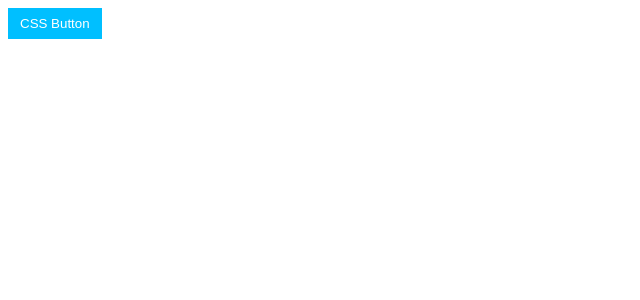
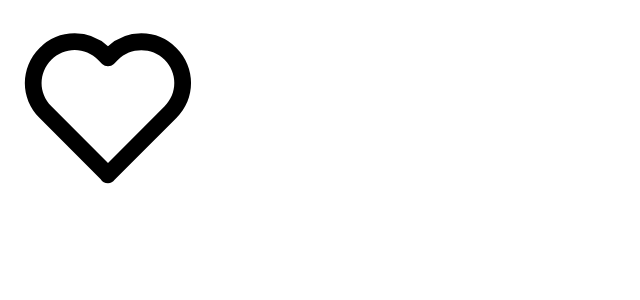
Before and after one commit to YashPatel50/react-training-app, a React (Vite) app: page / in a window 1280 px wide. Shown: the top 300 px of the page, without its empty margins (0-640 px from the left). Built offline with nearby package versions, Linux system fonts and the light colour scheme.

Commit message:
Liked button functionality

```diff
--- a/src/App.tsx
+++ b/src/App.tsx
@@ -1,4 +1,4 @@
-import FunButton from "./Components/FunButton";
+import Like from "./Components/Like";
 
 function App() {
   //Item list for ListGroup
@@ -44,10 +44,14 @@ function App() {
     // </div>
 
     // 5. Adding CSS to button excercise
+    // <div>
+    //   <FunButton onClick={() => {}} color="primary">
+    //     CSS Button
+    //   </FunButton>
+    // </div>
+
     <div>
-      <FunButton onClick={() => {}} color="primary">
-        CSS Button
-      </FunButton>
+      <Like onClick={() => console.log("Clicked")}></Like>
     </div>
   );
 }
--- /dev/null
+++ b/src/Components/Like.tsx
@@ -0,0 +1,21 @@
+import { useState } from "react";
+import { BiSolidHeart } from "react-icons/bi";
+import { BiHeart } from "react-icons/bi";
+
+interface LikeProps {
+  onClick: () => void;
+}
+const Like = ({ onClick }: LikeProps) => {
+  const [showLiked, setShowLiked] = useState(false);
+
+  const toggle = () => {
+    setShowLiked(!showLiked);
+    onClick();
+  };
+
+  if (showLiked)
+    return <BiSolidHeart color="#ff6b81" size={200} onClick={toggle} />;
+  else return <BiHeart size={200} onClick={toggle} />;
+};
+
+export default Like;
```
